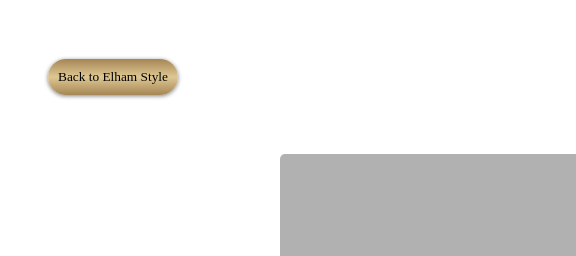
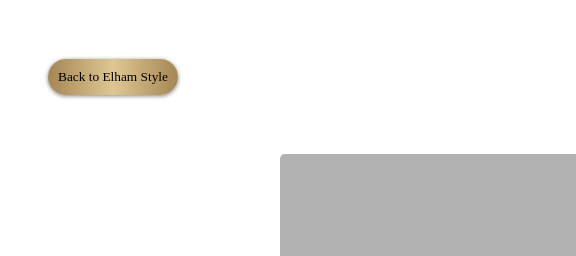
Before and after one commit to Hadi-xp/Body_Shape, a plain HTML site: page index.html in a window 1280 px wide. Shown: the top 256 px of the page, 0-576 px from the left. Drawn offline with Linux system fonts and the light colour scheme.

Commit message:
Update style.css

```diff
--- a/style.css
+++ b/style.css
@@ -24,7 +24,7 @@ body{
     padding: 10px;
     border: none;
     border-radius: 30px;
-    background: linear-gradient(#A58655,#DEC793,#A58655);
+    background: linear-gradient(to right,#A58655,#DEC793,#A58655);
     box-shadow: 0 1px 4px 0 gray;
     cursor: pointer;
 }
```
